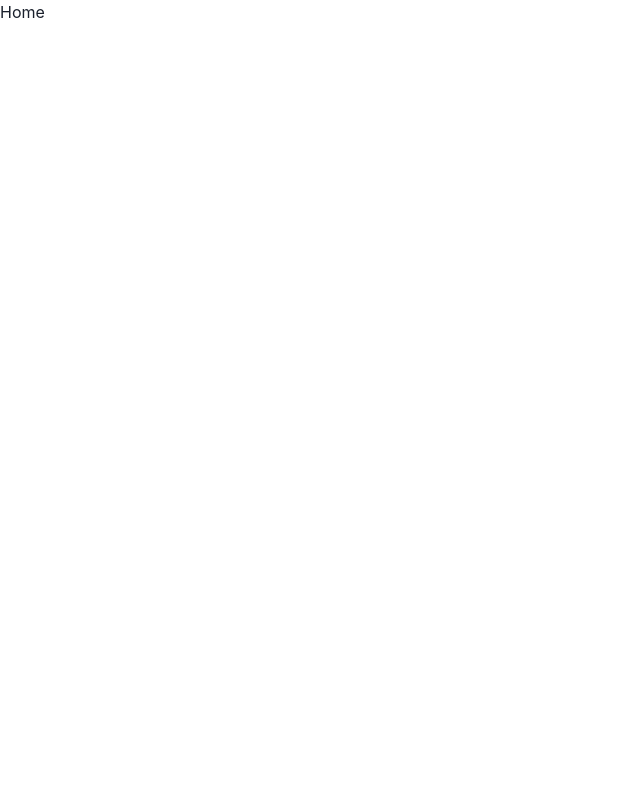
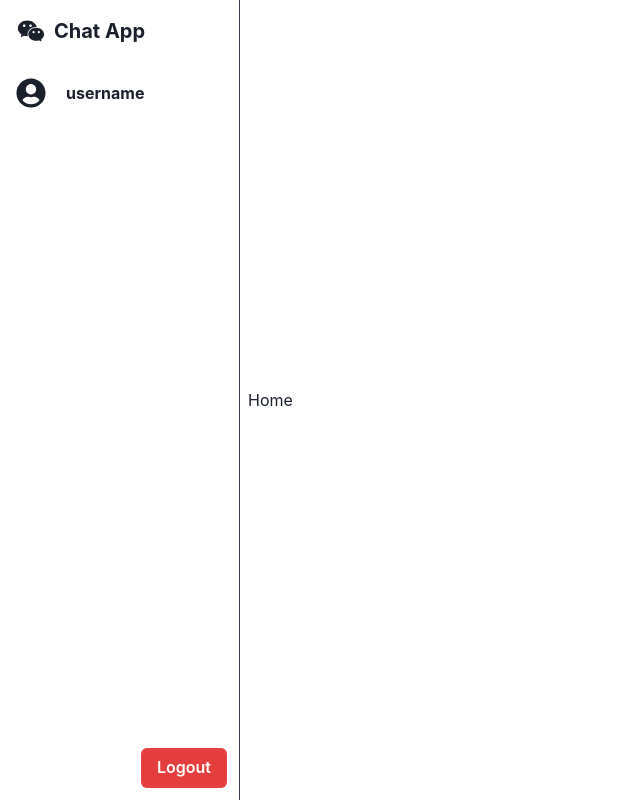
Before and after one commit to RichGod93/chat-app-prototype, a Next.js app: page /home in a window 1280 px wide. Shown: the whole page, without its empty margins (0-640 px from the left). Built offline with nearby package versions, Linux system fonts and the light colour scheme; no server answers.

Commit message:
import sidebar

```diff
--- a/src/pages/home.tsx
+++ b/src/pages/home.tsx
@@ -1,7 +1,15 @@
+import Sidebar from "@/components/Sidebar";
+import { HStack } from "@chakra-ui/react";
+
 const Home = () => {
     return (
         <>
-            <div><p>Home</p></div>
+            <HStack>
+                <div className="w-60 border-r border-gray-700"><Sidebar /></div>
+
+                <div className="flex-1"><p>Home</p></div>
+            </HStack>
+
         </>
     );
 };
```
